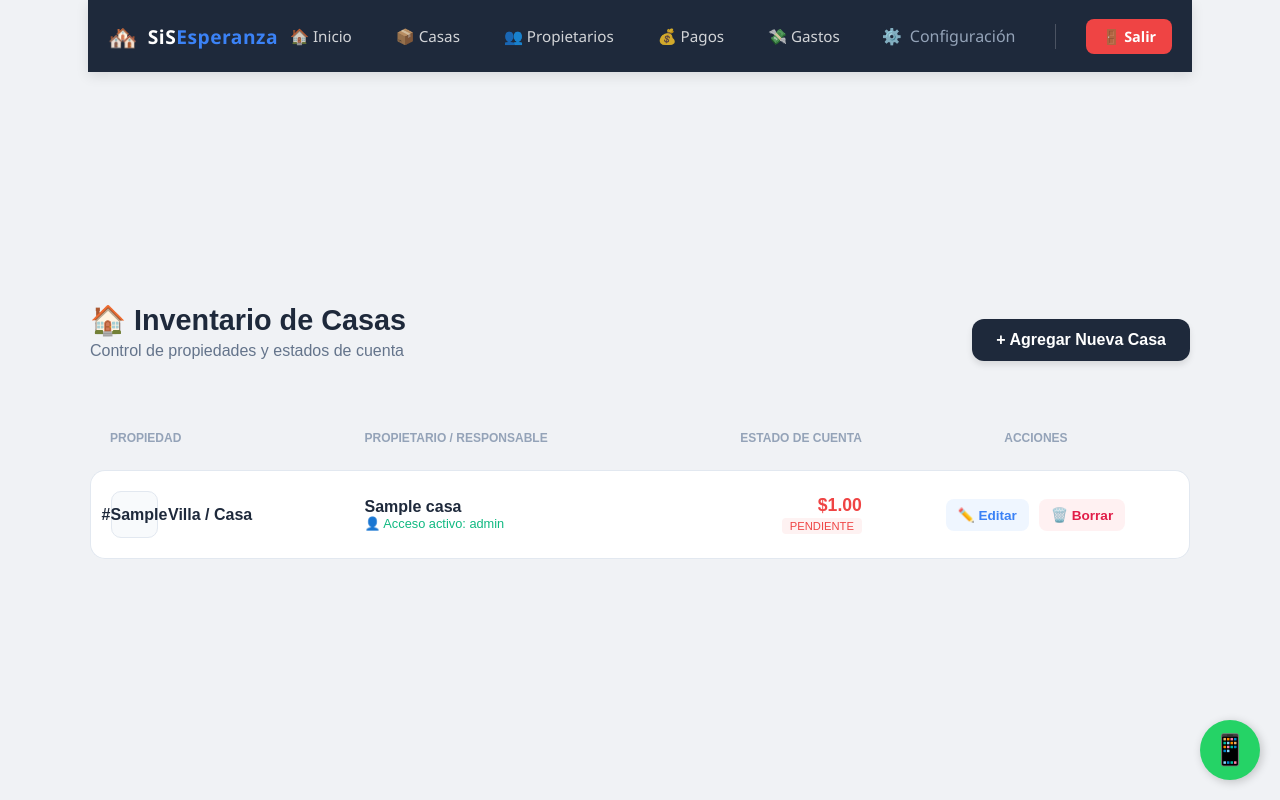
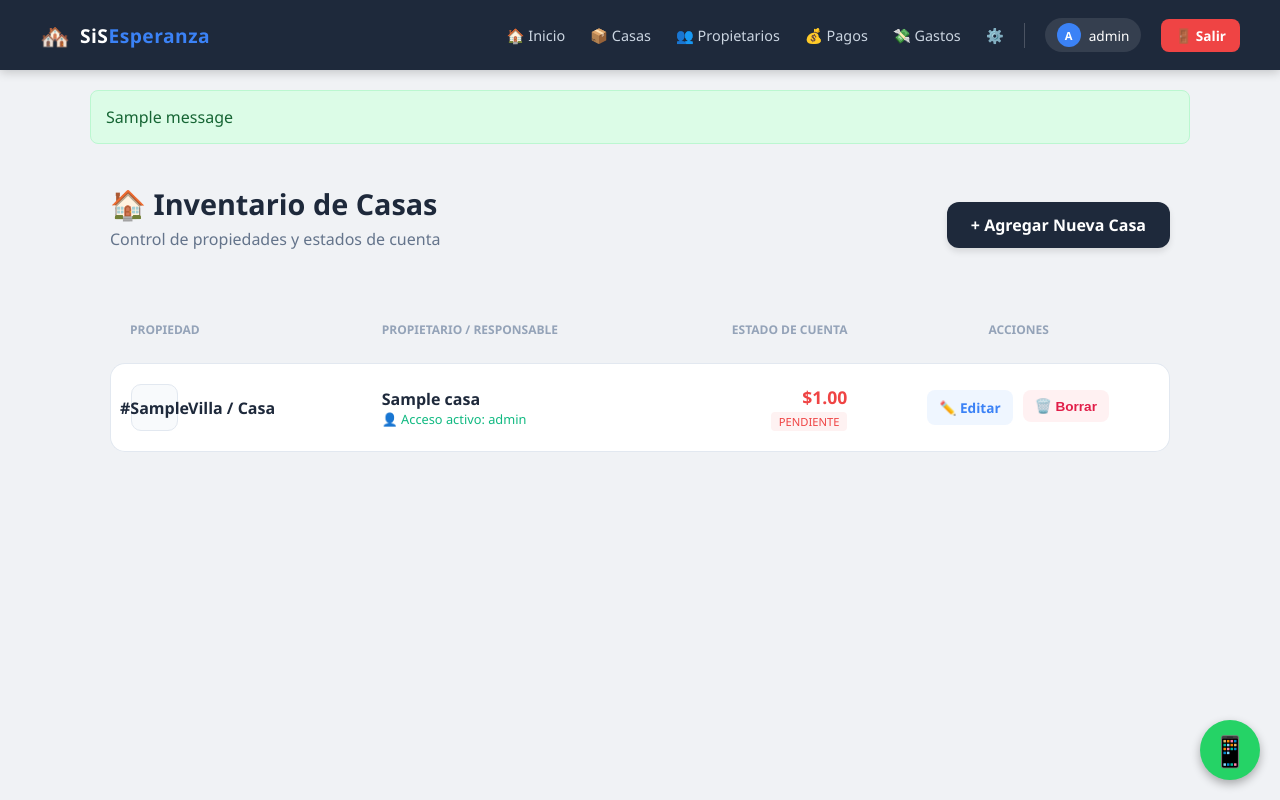
Before and after one commit to hmejia1979/SiSEsperanza, a Flask app: page /admin/casas in a window 1280 px wide. Run offline with Flask 3, Linux system fonts and the light colour scheme; a user stored in the database is signed in; tables that the repository leaves empty hold one stand-in row (values such as "Sample post"); one stand-in notice (Sample message) is shown.

Commit message:
UI: Navbar completa recuperada y estructura anti-zoom confirmada

```diff
--- a/app.py
+++ b/app.py
@@ -31,6 +31,14 @@ def load_user(user_id):
     # Esto quita el error de LegacyAPIWarning
     return db.session.get(Usuario, int(user_id))
 
+@app.context_processor
+def inject_config():
+    # Buscamos el número en la base de datos
+    conf_ws = Configuracion.query.filter_by(clave='whatsapp_admin').first()
+    # Si existe, lo convertimos a entero para limpiar puntos decimales, si no, uno por defecto
+    num_ws = int(conf_ws.valor) if conf_ws else "593900000000"
+    return dict(whatsapp_global=num_ws)
+
 @app.route('/')
 def index():
     # Esta función decide qué es lo primero que ve el usuario
@@ -40,6 +48,34 @@ def index():
     else:
         # Si es un usuario nuevo o no se ha identificado
         return redirect(url_for('login'))
+
+@app.route('/cambiar-password', methods=['GET', 'POST'])
+@login_required
+def cambiar_password():
+    if request.method == 'POST':
+        pass_actual = request.form.get('password_actual')
+        nueva_pass = request.form.get('nueva_password')
+        confirmar_pass = request.form.get('confirmar_password')
+
+        # 1. Verificar si la contraseña actual es correcta
+        if not check_password_hash(current_user.password, pass_actual):
+            flash("❌ La contraseña actual es incorrecta.", "danger")
+            return redirect(url_for('cambiar_password'))
+
+        # 2. Verificar que las nuevas coincidan
+        if nueva_pass != confirmar_pass:
+            flash("❌ Las nuevas contraseñas no coinciden.", "danger")
+            return redirect(url_for('cambiar_password'))
+
+        # 3. Guardar la nueva contraseña (hasheada)
+        current_user.password = generate_password_hash(nueva_pass)
+        db.session.commit()
+
+        flash("✅ Contraseña actualizada con éxito.",'success')
+        return redirect(url_for('inicio'))
+
+    return render_template('cambiar_password.html')
+
 
 @app.route('/inicio')
 @login_required
@@ -200,10 +236,10 @@ def login():
         # Esta es la parte clave:
         if user and check_password_hash(user.password, password):
             login_user(user)
-            flash('¡Bienvenido de nuevo!')
+            flash('¡Bienvenido de nuevo!','success')
             return redirect(url_for('inicio'))
         else:
-            flash('Usuario o contraseña incorrectos')
+            flash('Usuario o contraseña incorrectos','success')
 
     return render_template('login.html')
 
--- a/templates/base.html
+++ b/templates/base.html
@@ -2,115 +2,156 @@
 <html lang="es">
 <head>
     <meta charset="UTF-8">
-    <title>Control de Pagos</title>
-   <link rel="stylesheet" href="{{ url_for('static', filename='css/style.css', _external=True) }}?v={{ range(1, 1000) | random }}">
+    <meta name="viewport" content="width=device-width, initial-scale=1.0">
+    <title>Control de Pagos - SiSEsperanza</title>
+    <style>
+        /* RESET TOTAL: Quitamos cualquier comportamiento de "centrado" forzado */
+        html, body {
+            margin: 0;
+            padding: 0;
+            height: auto !important; /* Permitimos que la página crezca hacia abajo */
+            min-height: 100%;
+            background-color: #f0f2f5;
+            font-family: 'Segoe UI', system-ui, sans-serif;
+        }
 
+        /* NAVBAR: Fija arriba, siempre visible */
+        nav {
+            position: fixed;
+            top: 0;
+            left: 0;
+            width: 100%;
+            height: 70px;
+            background: #1e293b;
+            color: white;
+            z-index: 1000;
+            display: flex;
+            align-items: center;
+            box-shadow: 0 2px 10px rgba(0,0,0,0.2);
+        }
+
+        .nav-content {
+            max-width: 1200px;
+            margin: 0 auto;
+            width: 100%;
+            padding: 0 20px;
+            display: flex;
+            justify-content: space-between;
+            align-items: center;
+        }
+
+        /* CONTENEDOR PRINCIPAL: El margen superior es CLAVE para que no se monte */
+        main {
+            display: block; /* IMPORTANTE: No usar flex aquí para el layout principal */
+            margin-top: 90px; /* Deja espacio para la Nav de 70px + aire */
+            margin-bottom: 50px;
+            padding: 0 20px;
+            width: 100%;
+            box-sizing: border-box;
+        }
+
+        .container {
+            max-width: 1100px;
+            margin: 0 auto;
+            background: transparent;
+        }
+
+        /* ESTILOS DE LINKS */
+        .nav-link {
+            color: #cbd5e1;
+            text-decoration: none;
+            margin-left: 15px;
+            font-size: 0.9rem;
+            transition: 0.3s;
+        }
+        .nav-link:hover { color: white; }
+
+        /* ALERTAS */
+        .alert {
+            padding: 15px;
+            margin-bottom: 20px;
+            border-radius: 8px;
+            border: 1px solid transparent;
+        }
+        .alert-success { background: #dcfce7; color: #166534; border-color: #bbf7d0; }
+        .alert-danger { background: #fee2e2; color: #991b1b; border-color: #fecaca; }
+
+        /* WHATSAPP */
+        .btn-ws {
+            position: fixed;
+            bottom: 20px;
+            right: 20px;
+            background: #25d366;
+            width: 60px;
+            height: 60px;
+            border-radius: 50%;
+            display: flex;
+            align-items: center;
+            justify-content: center;
+            text-decoration: none;
+            font-size: 30px;
+            box-shadow: 0 4px 10px rgba(0,0,0,0.3);
+            z-index: 999;
+        }
+    </style>
 </head>
-<body style="margin: 0; padding: 0; display: flex; flex-direction: column; min-height: 100vh; font-family: sans-serif;">
+<body>
 
     {% if current_user.is_authenticated %}
-    <nav style="background: #1e293b; padding: 15px 0; box-shadow: 0 4px 12px rgba(0,0,0,0.1); position: sticky; top: 0; z-index: 1000; font-family: 'Segoe UI', sans-serif;">
-    <div style="max-width: 1200px; margin: 0 auto; padding: 0 20px; display: flex; justify-content: space-between; align-items: center;">
-
+    <nav>
+    <div class="nav-content">
         <a href="{{ url_for('inicio') }}" style="text-decoration: none; display: flex; align-items: center; gap: 10px;">
             <span style="font-size: 1.5rem;">🏘️</span>
             <span style="color: white; font-weight: 800; font-size: 1.2rem; letter-spacing: 0.5px;">SiS<span style="color: #3b82f6;">Esperanza</span></span>
         </a>
 
-        {% if current_user.is_authenticated %}
-        <div style="display: flex; align-items: center; gap: 20px;">
-
+        <div style="display: flex; align-items: center; gap: 10px;">
             {% if current_user.rol == 'admin' %}
                 <a class="nav-link" href="{{ url_for('inicio') }}">🏠 Inicio</a>
                 <a class="nav-link" href="{{ url_for('lista_casas') }}">📦 Casas</a>
                 <a class="nav-link" href="{{ url_for('lista_propietarios') }}">👥 Propietarios</a>
                 <a class="nav-link" href="{{ url_for('pagos_globales') }}">💰 Pagos</a>
                 <a class="nav-link" href="{{ url_for('registrar_gasto') }}">💸 Gastos</a>
-                <a href="{{ url_for('configuracion') }}"
-                    style="color: #94a3b8; text-decoration: none; display: flex; align-items: center; gap: 8px; padding: 10px; border-radius: 8px; transition: 0.3s;"
-                    onmouseover="this.style.color='#f8fafc'; this.style.backgroundColor='#334155'"
-                    onmouseout="this.style.color='#94a3b8'; this.style.backgroundColor='transparent'">
-                        <span>⚙️</span> Configuración
-                </a>
+                <a class="nav-link" href="{{ url_for('configuracion') }}" title="Configuración">⚙️</a>
             {% else %}
                 <a class="nav-link" href="{{ url_for('inicio') }}">📊 Mi Estado</a>
-                <div style="display: flex; align-items: center; gap: 15px; margin-left: 10px;">
-
-                <div style="display: flex; align-items: center; gap: 10px; background: rgba(255,255,255,0.05); padding: 5px 12px; border-radius: 50px; border: 1px solid rgba(255,255,255,0.1);">
-                    <div style="background: #3b82f6; color: white; width: 32px; height: 32px; border-radius: 50%; display: flex; align-items: center; justify-content: center; font-weight: 800; font-size: 0.85rem; border: 2px solid rgba(255,255,255,0.2);">
-                        {{ current_user.username[0] | upper }}
-                    </div>
-                    <span style="color: white; font-size: 0.9rem; font-weight: 600; max-width: 100px; overflow: hidden; text-overflow: ellipsis; white-space: nowrap;">
-                        {{ current_user.username }}
-                    </span>
-                </div>
-
-                <a href="{{ url_for('logout') }}" title="Cerrar Sesión" style="background: rgba(239, 68, 68, 0.1); color: #ef4444; width: 38px; height: 38px; border-radius: 10px; display: flex; align-items: center; justify-content: center; text-decoration: none; transition: 0.3s; border: 1px solid rgba(239, 68, 68, 0.2);">
-                    <span style="font-size: 1.1rem;">🚪</span>
-                </a>
-            </div>
+                <a class="nav-link" href="{{ url_for('cambiar_password') }}">🔑 Seguridad</a>
             {% endif %}
 
             <div style="width: 1px; height: 25px; background: rgba(255,255,255,0.2); margin: 0 10px;"></div>
 
-            <a href="{{ url_for('logout') }}" style="background: #ef4444; color: white; padding: 8px 16px; border-radius: 8px; text-decoration: none; font-weight: 600; font-size: 0.9rem; transition: 0.3s;">
+            <div style="display: flex; align-items: center; gap: 8px; background: rgba(255,255,255,0.1); padding: 5px 12px; border-radius: 50px;">
+                <div style="background: #3b82f6; color: white; width: 24px; height: 24px; border-radius: 50%; display: flex; align-items: center; justify-content: center; font-weight: bold; font-size: 0.7rem;">
+                    {{ current_user.username[0] | upper }}
+                </div>
+                <span style="color: white; font-size: 0.85rem; font-weight: 500;">{{ current_user.username }}</span>
+            </div>
+
+            <a href="{{ url_for('logout') }}" style="background: #ef4444; color: white; padding: 7px 14px; border-radius: 8px; text-decoration: none; font-weight: 600; font-size: 0.85rem; margin-left: 10px; transition: 0.3s;" onmouseover="this.style.background='#dc2626'" onmouseout="this.style.background='#ef4444'">
                 🚪 Salir
             </a>
         </div>
-        {% endif %}
     </div>
 </nav>
-
-<style>
-    .nav-link {
-        color: rgba(255,255,255,0.8);
-        text-decoration: none;
-        font-weight: 500;
-        font-size: 0.95rem;
-        transition: all 0.3s ease;
-        padding: 8px 12px;
-        border-radius: 8px;
-    }
-
-    .nav-link:hover {
-        color: white;
-        background: rgba(255,255,255,0.1);
-    }
-</style>
     {% endif %}
 
-    <div style="flex: 1; display: flex; justify-content: center; align-items: center; background: #f0f2f5; width: 100%;">
-        <div style="width: 100%; max-width: 1200px; padding: 0 20px;">
-            {% block content %}
-            {% endblock %}
+    <main>
+        <div class="container">
+            {% with messages = get_flashed_messages(with_categories=true) %}
+              {% if messages %}
+                {% for category, message in messages %}
+                  <div class="alert alert-{{ 'success' if category == 'success' else 'danger' }}">
+                    {{ message }}
+                  </div>
+                {% endfor %}
+              {% endif %}
+            {% endwith %}
+
+            {% block content %}{% endblock %}
         </div>
-    </div>
-<a href="https://wa.me/593996179149?text=Hola%20Administrador,%20tengo%20una%20consulta%20sobre%20el%20sistema%20SISE%20Esperanza."
-   target="_blank"
-   style="position: fixed;
-          bottom: 20px;
-          right: 20px;
-          background-color: #25d366;
-          color: white;
-          border-radius: 50%;
-          width: 60px;
-          height: 60px;
-          display: flex;
-          justify-content: center;
-          align-items: center;
-          font-size: 30px;
-          box-shadow: 2px 2px 10px rgba(0,0,0,0.2);
-          z-index: 1000;
-          text-decoration: none;
-          transition: transform 0.3s ease;">
-    <span style="line-height: 0;">📱</span>
-</a>
+    </main>
 
-<script>
-    // Efecto simple al pasar el mouse
-    const btn = document.querySelector('a[href^="https://wa.me"]');
-    btn.onmouseover = () => btn.style.transform = "scale(1.1)";
-    btn.onmouseout = () => btn.style.transform = "scale(1)";
-</script>
+    <a href="https://wa.me/{{ whatsapp_global }}" class="btn-ws" target="_blank">📱</a>
+
 </body>
 </html>
```
Also changed, not shown: templates/cambiar_password.html (added, +34 -0 lines).
